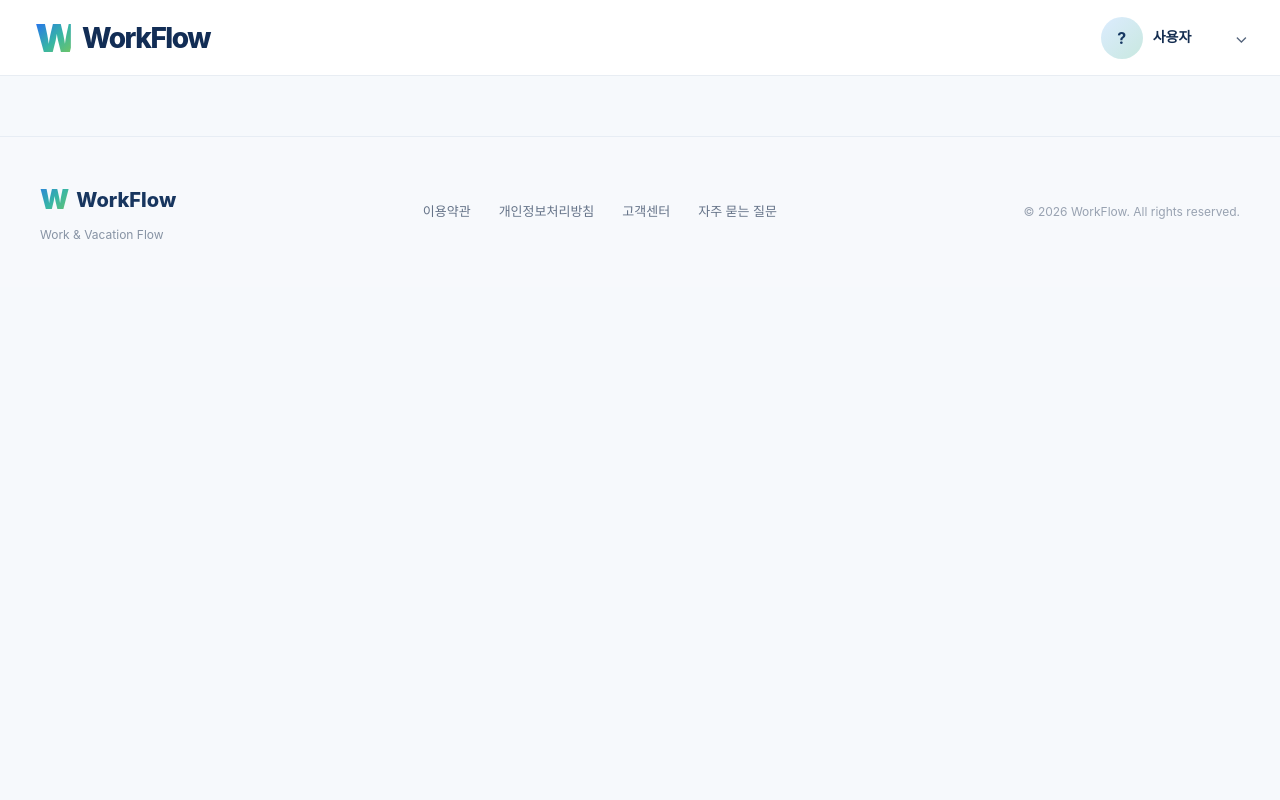
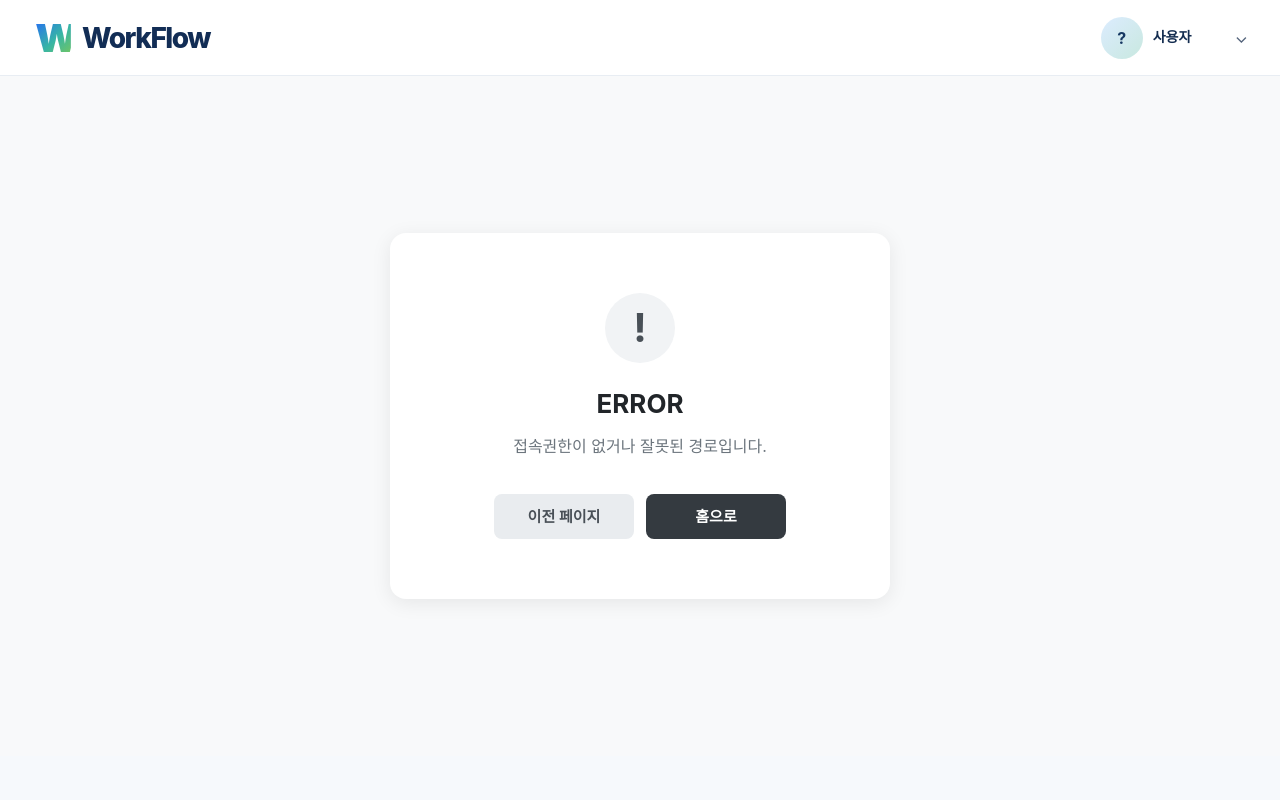
Before and after one commit to masssal0501/11_Final_Workspace, a React (Vite) app in the folder workflow_project_fe/: page /error in a window 1280 px wide. Shown: the top 800 px of the page. Built offline with nearby package versions, Linux system fonts and the light colour scheme; sample sign-in values are in the browser's storage.

Commit message:
권한별 헤더 네비게이션 경로 지정 + 에러페이지 추가
헤더 드롭다운 리스트 기능 추가
에러 페이지 추가
권한별 접속 분기 기능 추가

```diff
--- a/workflow_project_fe/src/App.jsx
+++ b/workflow_project_fe/src/App.jsx
@@ -42,6 +42,8 @@ import UpdateMyPageForm from "./employee/components/UpdateMyPageForm";
 import EmployeeList from "./employee/components/EmployeeList";
 import EmployeeDetail from "./employee/components/EmployeeDetail";
 import EmployeeEdit from "./employee/components/EmployeeEdit";
+
+import ErrorPage from "./common/components/ErrorPage";
 
 import {
     Routes,
@@ -222,22 +224,11 @@ function App() {
                 <Route path="/cost/apply" element={<AmountForm />} />
 
                 {/* 📌 비용 정산 상세 페이지 라우트 추가 */}
-                    <Route path="/cost/detail/:amountNo" element={<AmountDetail />} />
+                <Route path="/cost/detail/:amountNo" element={<AmountDetail />} />
 
-                {/* 관리자용 정산 페이지 */}
-                <Route path="/admin/cost/list" element={<AdminAmountPage workcationNo={1} />} />
-
-                {/* 📌 통계 페이지 라우트 추가 */}
-                    <Route path="/admin/statistics" element={<StatisticsPage />} />
-
+                {/* 공지사항 */}
                 <Route path="/notice" element={<NoticeListPage />} />
-
                 <Route path="/notice/:noticeNo" element={<NoticeDetailPage />} />
-                <Route path="/admin/notice" element={<NoticeAdminListPage />} />
-
-                <Route path="/admin/notice/insert" element={<NoticeWritePage />} />
-
-                <Route path="/admin/notice/update/:noticeNo" element={<NoticeUpdatePage />} />
 
                 {/* placeInfo */}
                 <Route path="/placeInfo/list" element={ <HubListComponent /> }></Route>
@@ -255,95 +246,44 @@ function App() {
                 <Route path="/workcation/detail/:workcationNo" element={<WorkcationDetailComponent />} />
                 <Route path="/workcation/enrollform" element={<WorkcationEnrollFormComponent />} />
 
-
-
-                <Route
-                    path="/"
-                    element={
-                        <Navigate
-                            to="/dashboard"
-                            replace
-                        />
-                    }
-                />
-
-                <Route
-                    path="/dashboard"
-                    element={
-                        <div>대시보드</div>
-                    }
-                />
+                {/* 대시보드 */}
+                <Route path="/" element={<Navigate to="/dashboard" replace/>}/>
+                <Route path="/dashboard" element={<div>대시보드</div>}/>
 
                 {/* 마이페이지 */}
-
-                <Route
-                    path="/myPage"
-                    element={<MyPageForm />}
-                />
-
-                <Route
-                    path="/myPage/update"
-                    element={<UpdateMyPageForm />}
-                />
+                <Route path="/myPage" element={<MyPageForm />}/>
+                <Route path="/myPage/update" element={<UpdateMyPageForm />} />
 
                 {/* 비밀번호 변경 */}
-
-                <Route
-                    path="/changePW"
-                    element={<ChangePWForm />}
-                />
-
-                {/* 직원 */}
-
-                <Route
-                    path="/employee/enrollForm"
-                    element={
-                        <EmployeeEnrollFormComponent />
-                    }
-                />
-
-                <Route
-                    path="/employee/list"
-                    element={<EmployeeList />}
-                />
-
-                <Route
-                    path='/employee/detail/:empNo'
-                    element={<EmployeeDetail />}
-                />
-
-                <Route
-                    path="/employee/edit/:empNo"
-                    element={<EmployeeEdit />}
-                />
+                <Route path="/changePW" element={<ChangePWForm />} />
 
                 {/* 관리자 */}
+                {loginUser.authCode === "ADMIN" && (
+                    <>
+                        {/* 직원 관리 */}
+                        <Route path="/employee/enrollForm" element={ <EmployeeEnrollFormComponent /> }/>
+                        <Route path="/employee/list" element={<EmployeeList />} />
+                        <Route path='/employee/detail/:empNo' element={<EmployeeDetail />} />
+                        <Route path="/employee/edit/:empNo" element={<EmployeeEdit />} />
 
-                {loginUser.authCode === "ADMIN" && (
+                        {/* 관리자용 정산 페이지 */}
+                        <Route path="/admin/cost/list" element={<AdminAmountPage workcationNo={1} />} />
 
-                    <Route
-                        path="/admin"
-                        element={
-                            <div>
-                                관리자 페이지
-                            </div>
-                        }
-                    />
+                        {/* 공지사항 */}
+                        {/* <Route path="/admin/notice" element={<NoticeAdminListPage />} /> */}
+                        <Route path="/notice/insert" element={<NoticeWritePage />} />
+                        <Route path="/notice/update/:noticeNo" element={<NoticeUpdatePage />} />
 
+                        {/* 📌 통계 페이지 라우트 추가 */}
+                        <Route path="/admin/statistics" element={<StatisticsPage />} />
+                    </>
                 )}
 
                 {/* 부서장 */}
 
                 {loginUser.authCode === "MANAGER" && (
 
-                    <Route
-                        path="/manager"
-                        element={
-                            <div>
-                                부서장 페이지
-                            </div>
-                        }
-                    />
+                    <Route path="/manager" element={ <div> 부서장 페이지 </div>}/>
 
                 )}
 
@@ -351,26 +291,13 @@ function App() {
 
                 {loginUser.authCode === "STAFF" && (
 
-                    <Route
-                        path="/employee"
-                        element={
-                            <div>
-                                사원 페이지
-                            </div>
-                        }
-                    />
+                    <Route path="/staff" element={ <div> 사원 페이지 </div> } />
 
                 )}
 
-                {/* <Route
-                    path="*"
-                    element={
-                        <Navigate
-                            to="/error"
-                            replace
-                        />
-                    }
-                /> */}
+                {/* 그 외 페이지 접속 시 */}
+                <Route path="*" element={ <Navigate to="/error" replace />}/>
+                <Route path="/error" element={ <ErrorPage /> }/>
 
             </Routes>
 
--- /dev/null
+++ b/workflow_project_fe/src/common/components/ErrorPage.jsx
@@ -0,0 +1,51 @@
+import "../styles/ErrorPage.css";
+import { useNavigate } from "react-router-dom";
+
+
+function ErrorPage() {
+    const navigate = useNavigate();
+
+    // 이전 페이지로 이동
+    const handleGoBack = () => {
+        navigate(-1);
+    };
+
+    // 대시보드로 이동
+    const handleGoDashboard = () => {
+        navigate("/dashboard");
+    };
+
+    return (
+        <div className="error-page">
+            <div className="error-container">
+                <div className="error-icon">
+                    !
+                </div>
+
+                <h1>ERROR</h1>
+
+                <p>
+                    접속권한이 없거나 잘못된 경로입니다.
+                </p>
+
+                <div className="error-buttons">
+                    <button
+                        className="error-back-btn"
+                        onClick={handleGoBack}
+                    >
+                        이전 페이지
+                    </button>
+
+                    <button
+                        className="error-dashboard-btn"
+                        onClick={handleGoDashboard}
+                    >
+                        홈으로
+                    </button>
+                </div>
+            </div>
+        </div>
+    );
+}
+
+export default ErrorPage;
--- /dev/null
+++ b/workflow_project_fe/src/common/styles/ErrorPage.css
@@ -0,0 +1,118 @@
+.error-page {
+    width: 100%;
+    min-height: calc(100vh - 120px);
+
+    display: flex;
+    justify-content: center;
+    align-items: center;
+
+    background-color: #f8f9fa;
+}
+
+.error-container {
+    width: 500px;
+    padding: 60px 40px;
+
+    text-align: center;
+
+    background-color: #ffffff;
+    border-radius: 16px;
+
+    box-shadow: 0 4px 20px rgba(0, 0, 0, 0.08);
+}
+
+/* 경고 아이콘 */
+.error-icon {
+    width: 70px;
+    height: 70px;
+
+    margin: 0 auto 25px;
+
+    display: flex;
+    justify-content: center;
+    align-items: center;
+
+    border-radius: 50%;
+
+    background-color: #f1f3f5;
+    color: #495057;
+
+    font-size: 40px;
+    font-weight: bold;
+}
+
+.error-container h1 {
+    margin: 0 0 15px;
+
+    font-size: 26px;
+    font-weight: 700;
+
+    color: #212529;
+}
+
+.error-container p {
+    margin: 0 0 35px;
+
+    font-size: 16px;
+    color: #6c757d;
+
+    line-height: 1.6;
+}
+
+/* 버튼 영역 */
+.error-buttons {
+    display: flex;
+    justify-content: center;
+    gap: 12px;
+}
+
+.error-buttons button {
+    width: 140px;
+    height: 45px;
+
+    border: none;
+    border-radius: 8px;
+
+    font-size: 15px;
+    font-weight: 600;
+
+    cursor: pointer;
+
+    transition: all 0.2s ease;
+}
+
+/* 전 페이지 */
+.error-back-btn {
+    background-color: #e9ecef;
+    color: #495057;
+}
+
+.error-back-btn:hover {
+    background-color: #dee2e6;
+}
+
+/* 대시보드 */
+.error-dashboard-btn {
+    background-color: #343a40;
+    color: #ffffff;
+}
+
+.error-dashboard-btn:hover {
+    background-color: #212529;
+}
+
+/* 반응형 */
+@media (max-width: 600px) {
+    .error-container {
+        width: calc(100% - 40px);
+        padding: 45px 25px;
+    }
+
+    .error-buttons {
+        flex-direction: column;
+    }
+
+    .error-buttons button {
+        width: 100%;
+    }
+}
--- a/workflow_project_fe/src/common/styles/Header.css
+++ b/workflow_project_fe/src/common/styles/Header.css
@@ -472,3 +472,149 @@
 
     background: #eeeeee;
 }
+
+/* ========================================
+   Navigation
+======================================== */
+
+.wf-nav {
+    display: flex;
+    align-items: stretch;
+    height: 100%;
+}
+
+
+/* 각각의 메뉴 영역 */
+
+.wf-nav-dropdown {
+    position: relative;
+    height: 100%;
+}
+
+
+/* 상위 메뉴 */
+
+.wf-nav-item {
+    height: 100%;
+    padding: 0 20px;
+
+    border: none;
+    background: transparent;
+
+    cursor: pointer;
+
+    display: flex;
+    align-items: center;
+    gap: 7px;
+
+    font-size: 14px;
+}
+
+
+/* 상위 메뉴 hover */
+
+.wf-nav-item:hover {
+    background-color: #f5f7fa;
+}
+
+
+/* 활성 메뉴 */
+
+.wf-nav-item.active {
+    font-weight: 600;
+}
+
+
+/* ========================================
+   Sub Menu
+======================================== */
+
+.wf-submenu {
+
+    position: absolute;
+
+    top: 100%;
+    left: 50%;
+
+    transform: translateX(-50%);
+
+    min-width: 150px;
+
+    background: white;
+
+    border: 1px solid #e5e7eb;
+
+    border-radius: 8px;
+
+    box-shadow:
+        0 5px 15px rgba(0, 0, 0, 0.12);
+
+    padding: 6px 0;
+
+    z-index: 1000;
+
+
+    /* 기본적으로 숨김 */
+
+    opacity: 0;
+    visibility: hidden;
+
+    transform:
+        translateX(-50%)
+        translateY(-5px);
+
+    transition:
+        opacity 0.15s ease,
+        transform 0.15s ease,
+        visibility 0.15s;
+}
+
+
+/* ========================================
+   상위 메뉴 hover → 하위 메뉴 표시
+======================================== */
+
+.wf-nav-dropdown:hover .wf-submenu {
+
+    opacity: 1;
+
+    visibility: visible;
+
+    transform:
+        translateX(-50%)
+        translateY(0);
+}
+
+
+/* ========================================
+   하위 메뉴 버튼
+======================================== */
+
+.wf-submenu button {
+
+    display: block;
+
+    width: 100%;
+
+    padding: 11px 18px;
+
+    border: none;
+
+    background: white;
+
+    text-align: left;
+
+    font-size: 13px;
+
+    cursor: pointer;
+
+    white-space: nowrap;
+}
+
+
+/* 하위 메뉴 hover */
+
+.wf-submenu button:hover {
+
+    background-color: #f5f7fa;
+}
```
Also changed, not shown: workflow_project_fe/src/common/components/Header.jsx (+163 -18 lines).
